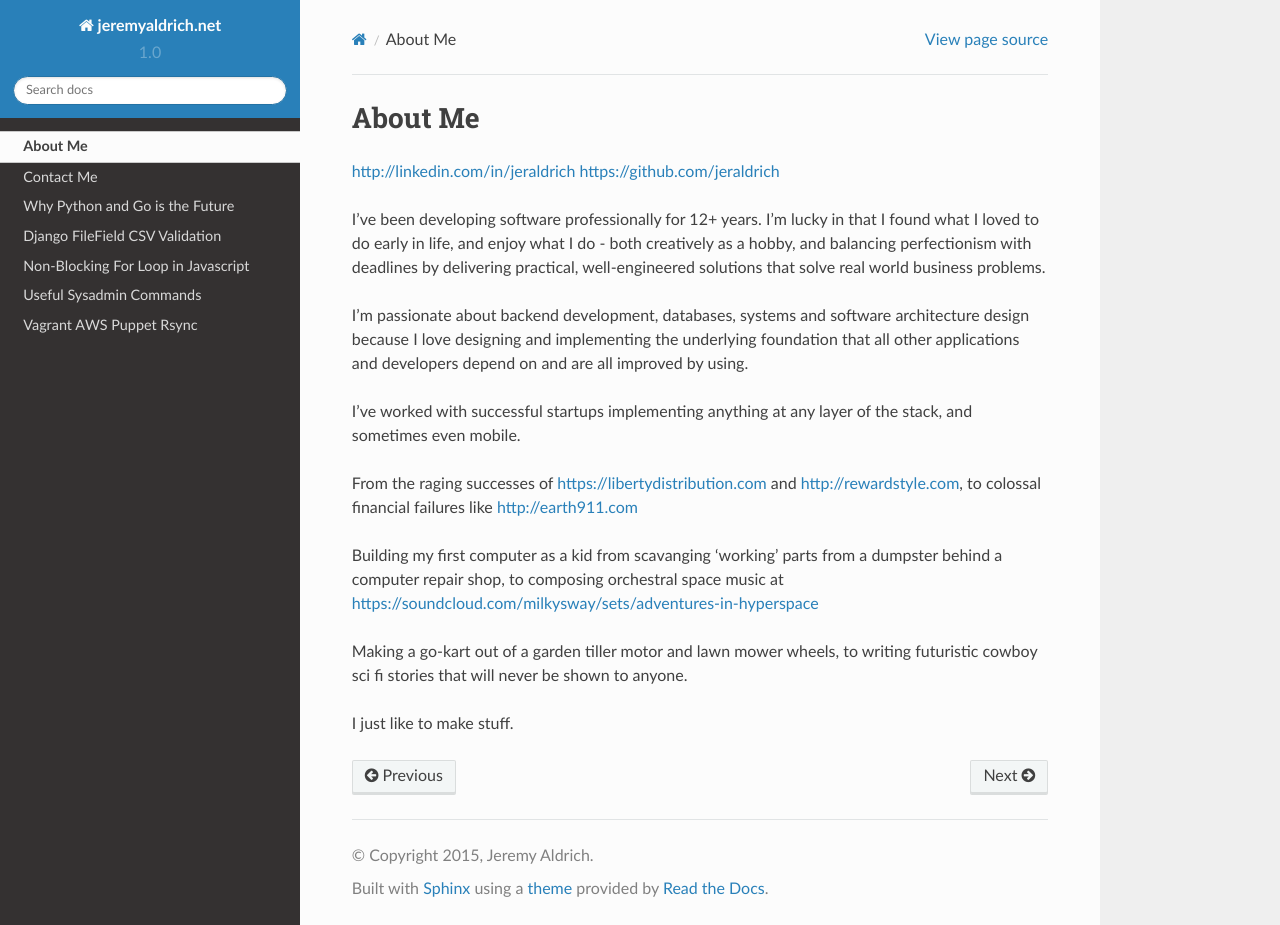
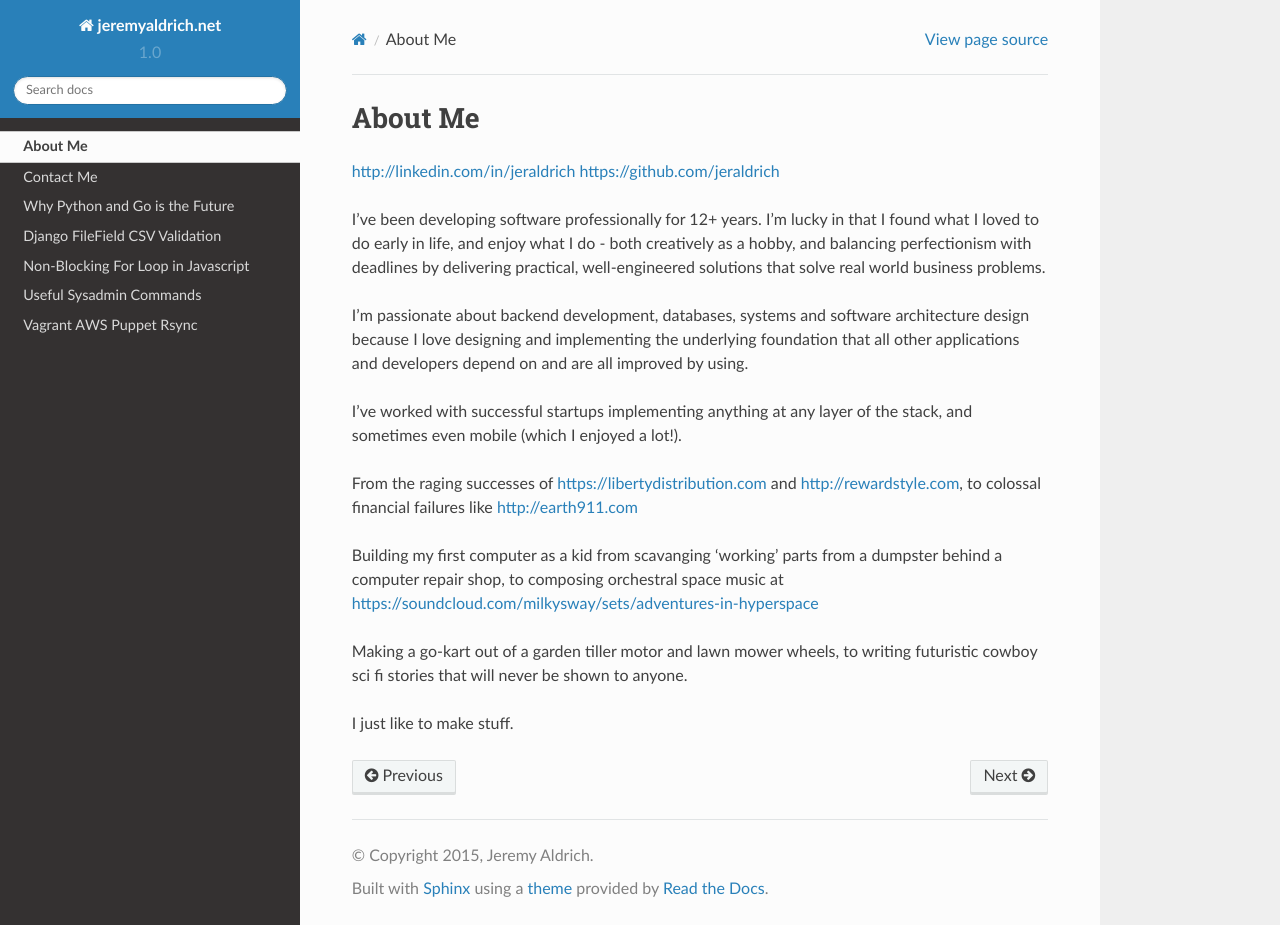
Before and after one commit to jeraldrich/blog, a Sphinx documentation site: the page built from docs/about_me.rst, in a window 1280 px wide and 925 px high. Built offline with Sphinx 7.4.7 and the Read the Docs theme 2.0.0, drawn with Linux system fonts in a browser that asks for light colours.

Commit message:
add comment

```diff
--- a/docs/about_me.rst
+++ b/docs/about_me.rst
@@ -9,7 +9,7 @@ I’ve been developing software professionally for 12+ years. I'm lucky in that
 
 I’m passionate about backend development, databases, systems and software architecture design because I love designing and implementing the underlying foundation that all other applications and developers depend on and are all improved by using.
 
-I've worked with successful startups implementing anything at any layer of the stack, and sometimes even mobile.
+I've worked with successful startups implementing anything at any layer of the stack, and sometimes even mobile (which I enjoyed a lot!).
 
 From the raging successes of https://libertydistribution.com and http://rewardstyle.com, to colossal financial failures like http://earth911.com
 
```
